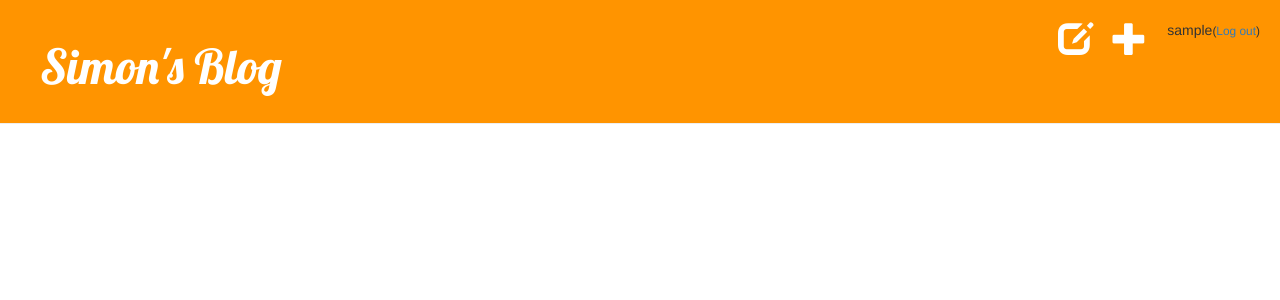
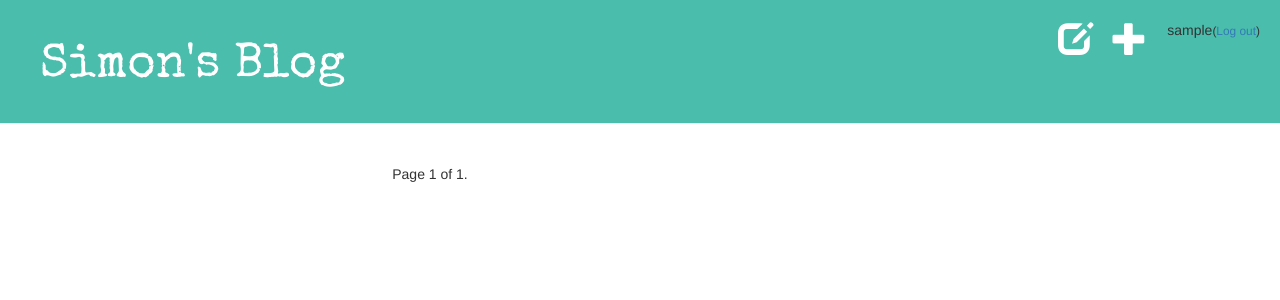
Before and after one commit to simongawlik/my-first-blog, a Django app: page / in a window 1280 px wide. Shown: the top 300 px of the page. Run offline with Django 3.2, Linux system fonts and the light colour scheme; the visitor is signed in with stand-in values (Sample User, id 1); data that the repository does not hold is empty; some libraries are stand-ins or nearby versions.

Commit message:
added pagination as well as css changes

```diff
--- a/blog/static/css/blog.css
+++ b/blog/static/css/blog.css
@@ -1,5 +1,5 @@
 .page-header {
-    background-color: #ff9400;
+    background-color: #4ABDAC;
     margin-top: 0;
     padding: 20px 20px 20px 40px;
 }
@@ -15,7 +15,7 @@
 }
 
 h1, h2, h3, h4 {
-    font-family: 'Lobster', cursive;
+    font-family: 'Special Elite';
 }
 
 .date {
--- a/blog/templates/blog/base.html
+++ b/blog/templates/blog/base.html
@@ -6,7 +6,7 @@
 		<link rel="stylesheet" href="//maxcdn.bootstrapcdn.com/bootstrap/3.2.0/css/bootstrap.min.css">
 		<link rel="stylesheet" href="//maxcdn.bootstrapcdn.com/bootstrap/3.2.0/css/bootstrap-theme.min.css">
 		<link rel="stylesheet" href="{% static 'css/blog.css' %}">
-		<link href="http://fonts.googleapis.com/css?family=Lobster&subset=latin,latin-ext" rel="stylesheet" type="text/css">
+        <link href="http://fonts.googleapis.com/css?family=Special+Elite" rel="stylesheet" type="text/css">
 	</head>
 	<body>
 		<div class="page-header">
--- a/blog/templates/blog/post_list.html
+++ b/blog/templates/blog/post_list.html
@@ -6,8 +6,24 @@
 			<div class="date">
 	    		{{ post.published_date }}
 	        </div>
-	        <h1><a href="">{{ post.title }}</a></h1>
+	        <h1><a href="{% url 'blog.views.post_detail' slug=post.slug %}">{{ post.title }}</a></h1>
 		    <p>{{ post.text|linebreaks|truncatechars:400 }}</p>
 		</div>
 	{% endfor %}
+
+	<nav>
+        <ul class="pager">
+            {% if posts.has_previous %}
+            <li><a href="?{{ page_request_var }}={{ posts.previous_page_number }}{% if request.GET.q %}&q={{ request.GET.q }}{% endif %}">Previous</a></li>
+            {% endif %}
+
+            <li>Page {{ posts.number }} of {{ posts.paginator.num_pages }}.</li>
+
+            {% if posts.has_next %}
+            <li><a href="?{{ page_request_var }}={{ posts.next_page_number }}{% if request.GET.q %}&q={{ request.GET.q }}{% endif %}">Next</a></li>
+            {% endif %}
+
+        </ul>
+    </nav>
+
 {% endblock %}
--- a/blog/views.py
+++ b/blog/views.py
@@ -1,4 +1,6 @@
 from django.contrib.auth.decorators import login_required
+from django.core.paginator import Paginator, EmptyPage, PageNotAnInteger
+from django.db.models import Q
 from django.shortcuts import render, get_object_or_404, redirect
 from django.utils import timezone
 
@@ -8,7 +10,26 @@ from .models import Post
 # Create your views here.
 def post_list(request):
 	posts = Post.objects.filter(published_date__lte=timezone.now()).order_by('-published_date')
-	return render(request, 'blog/post_list.html', {'posts': posts})
+	query = request.GET.get("q")
+	if query:
+		posts = posts.filter(
+			Q(title__icontains=query) |
+			Q(body__icontains=query) |
+			Q(user__first_name__icontains=query) |
+			Q(user__last_name__icontains=query)
+			).distinct()
+	paginator = Paginator(posts, 4) # Show 4 blog entries per page
+	page_request_var = 'page'
+	page = request.GET.get(page_request_var)
+	try:
+		queryset = paginator.page(page)
+	except PageNotAnInteger:
+		# If page is not an integer, deliver first page.
+		queryset = paginator.page(1)
+	except EmptyPage:
+		# If page is out of range (e.g. 9999), deliver last page of results.
+		queryset = paginator.page(paginator.num_pages)
+	return render(request, 'blog/post_list.html', {'posts': queryset, 'page_request_var': page_request_var})
 
 def post_detail(request, slug):
 	post = get_object_or_404(Post, slug=slug)
```
